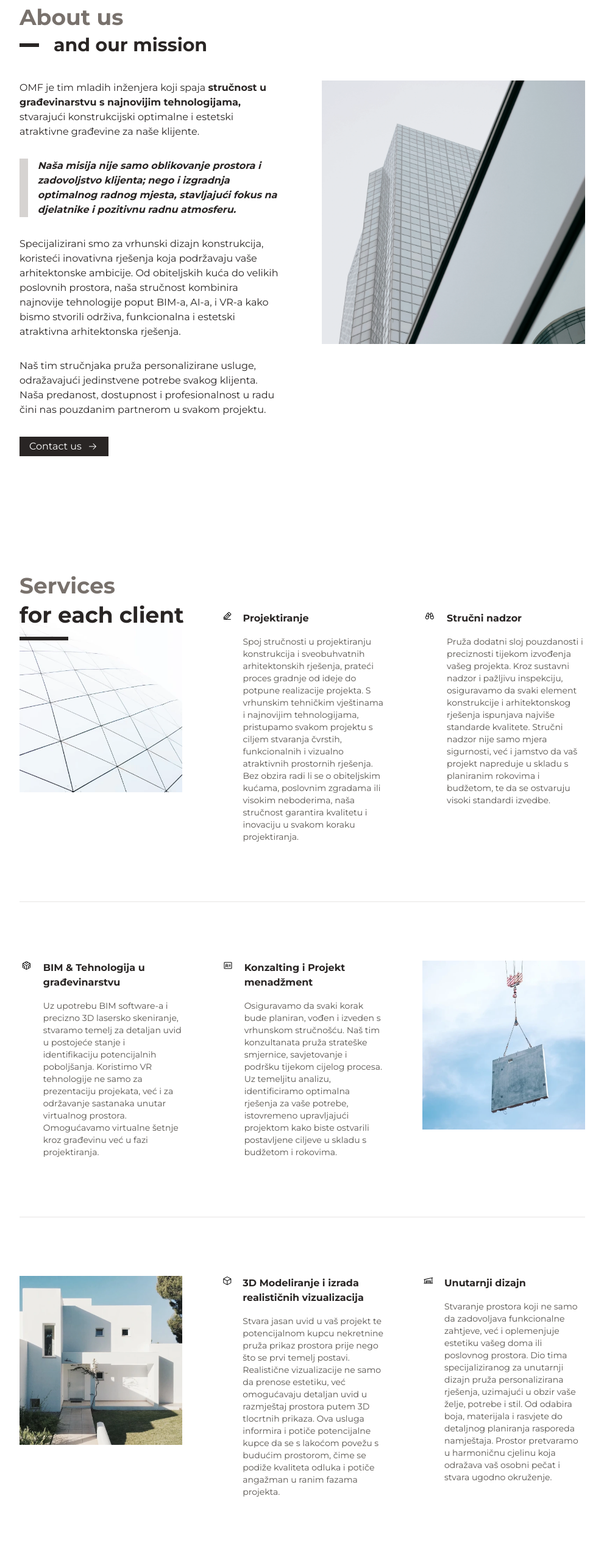
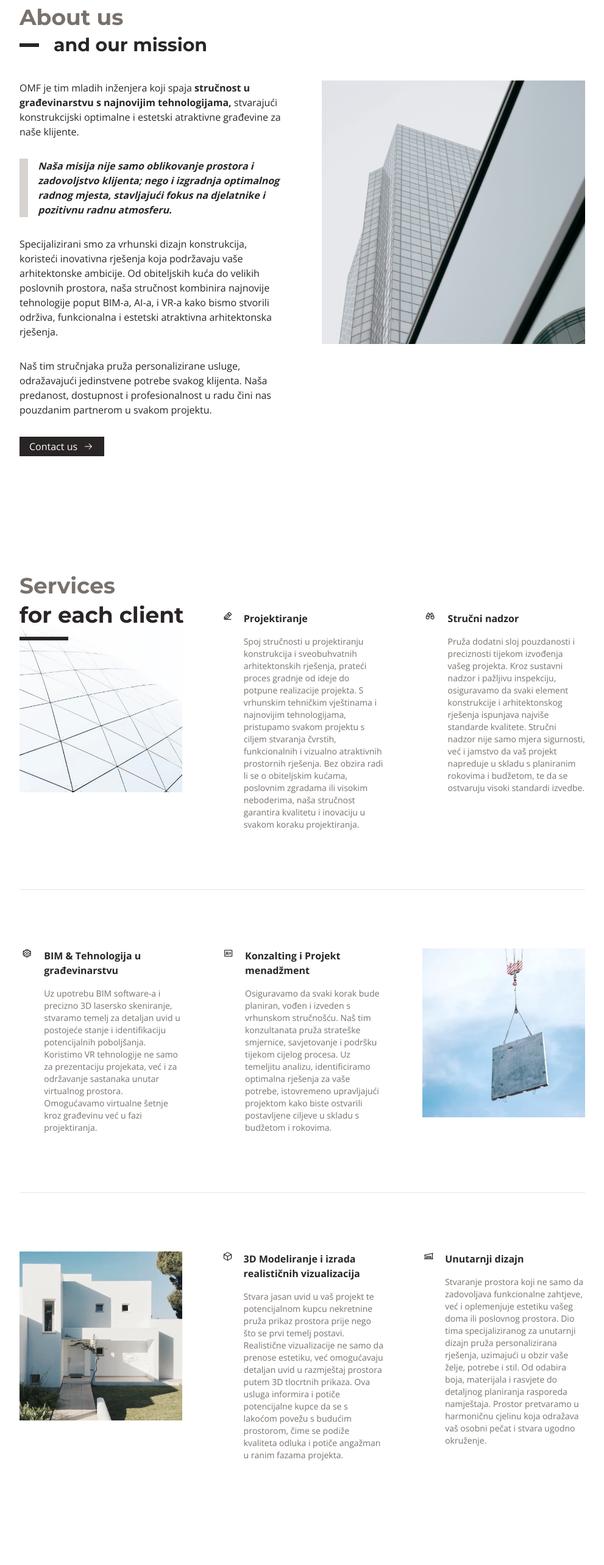
Before and after one commit to oyrad/omf, a Next.js app: page /en in a window 1280 px wide. Shown: the part 920-3486 px from the top of the page at 61% size, without its empty margins (144-1135 px from the left). Built offline with nearby package versions, Linux system fonts and the light colour scheme.

Commit message:
add open sans font

```diff
--- a/app/[lang]/components/CountryInfo.tsx
+++ b/app/[lang]/components/CountryInfo.tsx
@@ -19,7 +19,7 @@ export default async function CountryInfo({
   const { footer } = await getDictionary(lang);
 
   return (
-    <div className={itemClassName}>
+    <div className={`${itemClassName} font-open`}>
       <p className="font-bold text-lg mb-0.5">{name}</p>
       <p>
         <span className="font-semibold">{footer.location.hq}:</span> {hqAddress}
--- a/app/[lang]/components/Footer.tsx
+++ b/app/[lang]/components/Footer.tsx
@@ -47,12 +47,14 @@ export default async function Footer({ lang }: { lang: Locale }) {
           <p className="uppercase font-semibold mb-7 text-xl">
             {footer.contact.title}
           </p>
+          <div className="font-open">
             <p className="font-bold text-lg mb-0.5">{footer.contact.email}</p>
             <a href="mailto:info@omf.hr">info@omf.hr</a>
             <p className="font-bold text-lg mb-0.5 mt-5">
               {footer.contact.office}
             </p>
             <a href="tel:+3854586698">+385 458 6698</a>
+          </div>
           <SocialMediaIcons />
         </div>
       </div>
--- a/app/[lang]/components/Service.tsx
+++ b/app/[lang]/components/Service.tsx
@@ -14,7 +14,7 @@ export default function Service({ service, icon }: ServiceProps) {
       {icon}
       <div>
         <p className="font-bold text-stone-800 mb-4">{service.title}</p>
-        <p className="text-sm text-stone-600">{service.description}</p>
+        <p className="text-sm text-stone-500">{service.description}</p>
       </div>
     </div>
   );
--- a/app/[lang]/contact/page.tsx
+++ b/app/[lang]/contact/page.tsx
@@ -26,7 +26,7 @@ export default async function Contact({
           </p>
         </div>
         <div className="flex justify-between space-x-16">
-          <div className="w-1/2">
+          <div className="w-1/2 font-open">
             <p className="mb-8">{contact.message}</p>
             <ContactForm formText={contact.form} />
           </div>
@@ -36,16 +36,20 @@ export default async function Contact({
               <div className="w-1/2">
                 <p className="font-bold text-xl">E-mail</p>
                 <div className="h-1 w-14 bg-stone-800 mb-6" />
+                <div className="font-open">
                   <p className="font-bold">{contact.info}</p>
                   <p className="text-sm mb-6">info@omf.hr</p>
                   <p className="font-bold">Filip Omazić, CEO</p>
                   <p className="text-sm mb-12">filip@omf.hr</p>
                 </div>
+              </div>
               <div className="w-1/2">
+                <div className="font-open">
                   <p className="font-bold text-xl">{contact.phone}</p>
                   <div className="h-1 w-14 bg-stone-800 mb-6" />
                   <p className="font-bold">{contact.office}</p>
                   <p className="text-sm mb-6">+385 458 6698</p>
+                </div>
               </div>
             </div>
             <div className="mb-6">
--- a/app/[lang]/page.tsx
+++ b/app/[lang]/page.tsx
@@ -52,7 +52,7 @@ export default async function Home({
             alt="logo"
             className="mb-8"
           />
-          <h2 className="text-3xl font-medium">{page.home.heroTitle}</h2>
+          <h2 className="text-3xl font-medium mb-1">{page.home.heroTitle}</h2>
           <h3 className="text-xl">{page.home.heroSubtitle}</h3>
         </div>
         <ArrowDown />
@@ -66,7 +66,7 @@ export default async function Home({
           <p className="text-stone-800 text-3xl font-bold">{about.subtitle}</p>
         </div>
         <div className="grid grid-cols-2 gap-16 mb-48">
-          <div className="flex flex-col items-start space-y-8 text-stone-800">
+          <div className="flex flex-col items-start space-y-8 text-stone-800 font-open text-base">
             <p>
               {about.firstAboutParagraph}{" "}
               <span className="font-bold">
@@ -99,7 +99,7 @@ export default async function Home({
           </p>
           <div className="h-1.5 w-20 bg-stone-800 mb-8" />
         </div>
-        <div className="grid grid-cols-3 gap-16 mb-24">
+        <div className="grid grid-cols-3 gap-16 mb-24 font-open">
           <Image
             src={sectionTwo}
             alt="section photo 1"
@@ -115,7 +115,7 @@ export default async function Home({
           />
         </div>
         <HorizontalRule />
-        <div className="grid grid-cols-3 gap-16 mb-24">
+        <div className="grid grid-cols-3 gap-16 mb-24 font-open">
           <Service
             service={services.servicesList[2]}
             icon={<CodesandboxLogo className="w-60" />}
@@ -131,7 +131,7 @@ export default async function Home({
           />
         </div>
         <HorizontalRule />
-        <div className="grid grid-cols-3 gap-16 mb-48">
+        <div className="grid grid-cols-3 gap-16 mb-48 font-open">
           <Image
             src={sectionThree}
             alt="section photo 3"
@@ -157,12 +157,14 @@ export default async function Home({
                 {selectedProjects.subtitle}
               </p>
             </div>
-            <p className="mb-8">{selectedProjects.decsription}</p>
+            <p className="mb-8 font-open text-stone-800">
+              {selectedProjects.decsription}
+            </p>
             <Link
               href={`/${lang}/projects`}
               className="bg-stone-800 hover:bg-stone-500 transition-all text-white px-4 py-1 flex space-x-2 items-center w-fit mb-20"
             >
-              <p>{selectedProjects.buttonText}</p>
+              <p className="font-open">{selectedProjects.buttonText}</p>
               <ArrowRight className="w-5" />
             </Link>
           </div>
--- a/app/[lang]/projects/[id]/page.tsx
+++ b/app/[lang]/projects/[id]/page.tsx
@@ -39,7 +39,7 @@ export default async function ProjectDetails({
         </div>
         <div className="flex space-x-8">
           <div className="w-1/2">
-            <ul className="space-y-4 text-stone-800 mb-4">
+            <ul className="space-y-4 text-stone-800 mb-4 list-disc">
               <li>
                 <span className="font-bold mr-2">Naziv:</span>{" "}
                 {projectMock.title}
```
Lines whose indentation alone changed are shown as unchanged.
